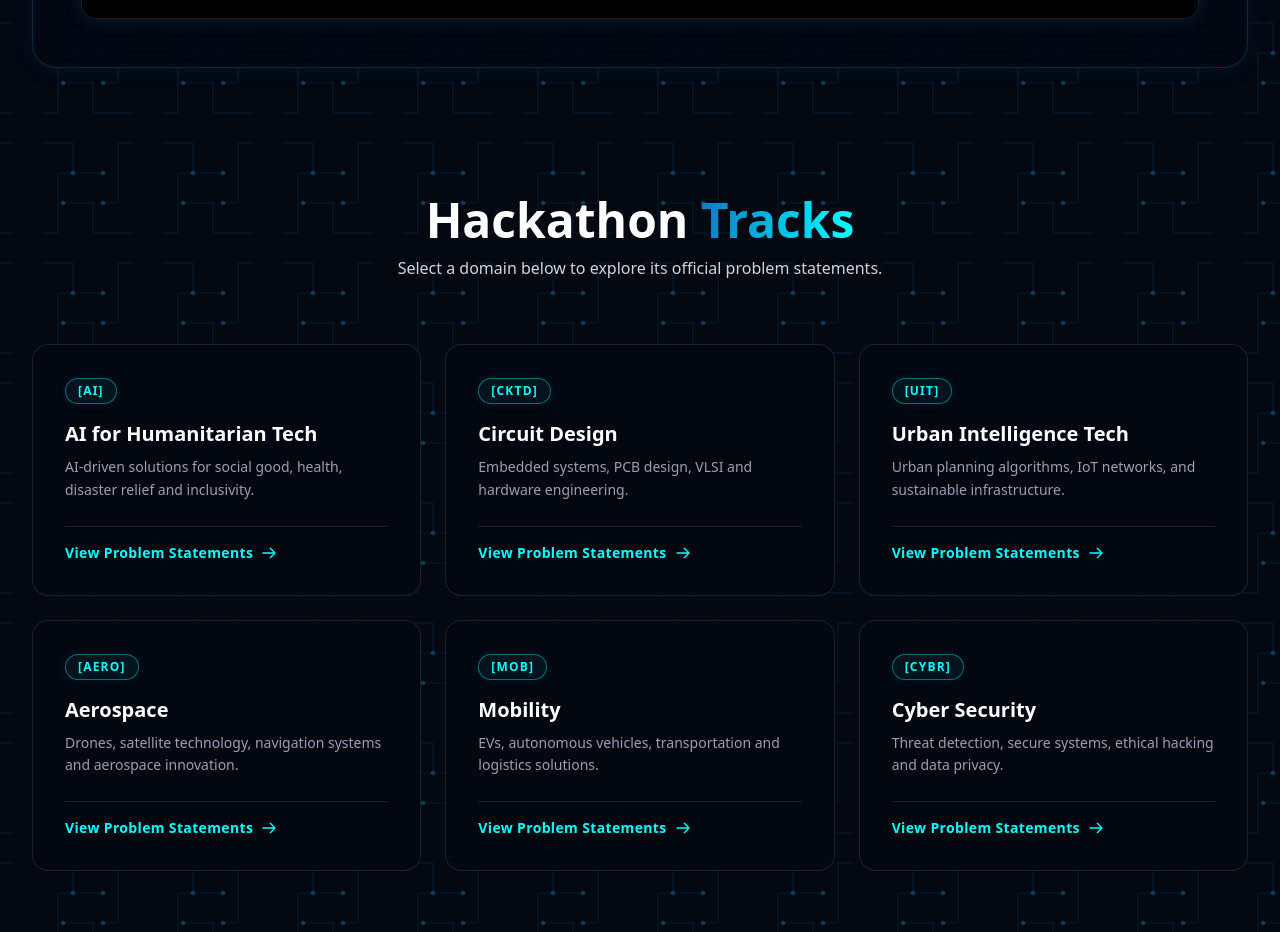
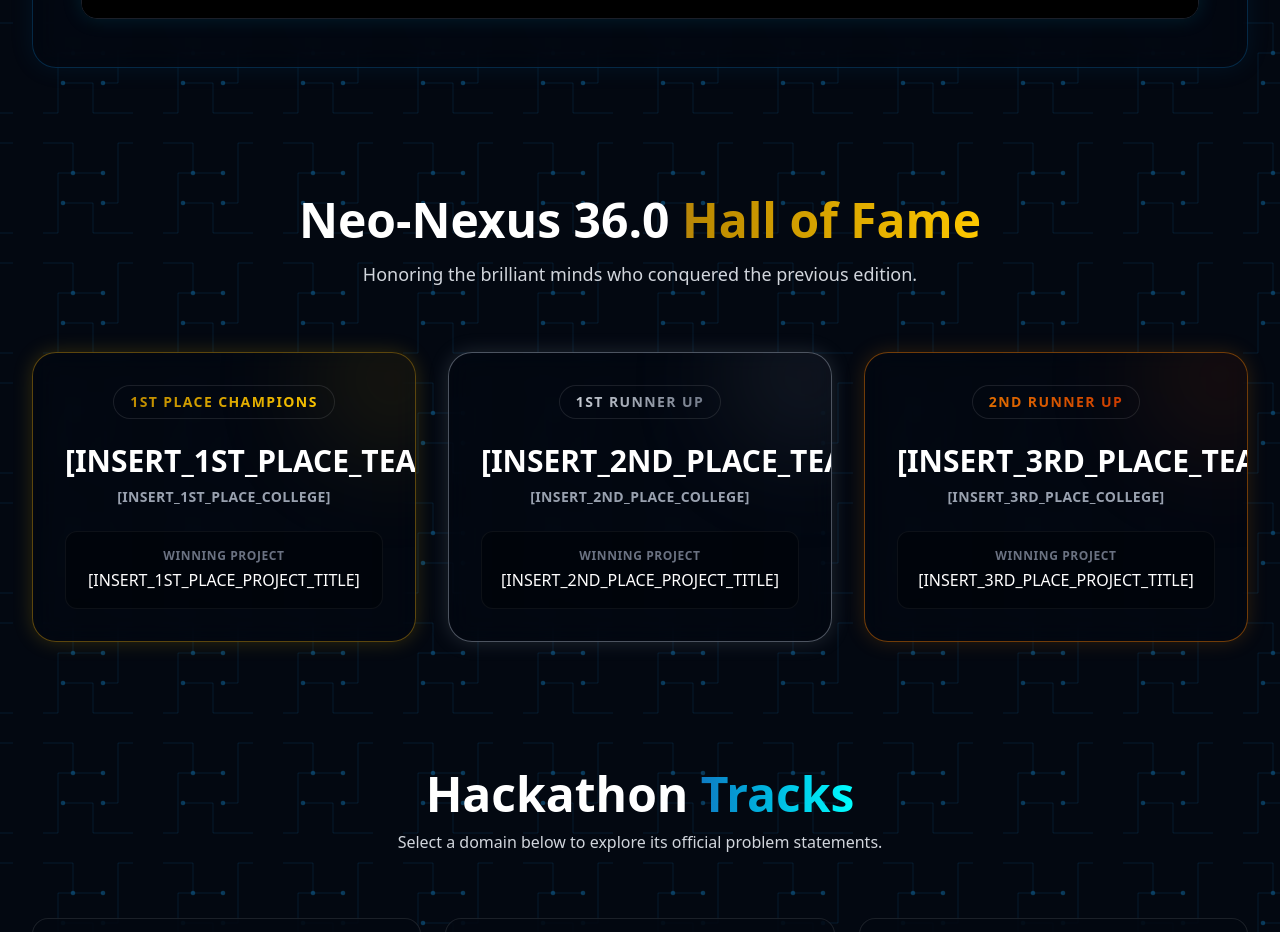
Before and after one commit to Sharanx77/neo-nexus-36.1, a Next.js app: page / in a window 1280 px wide. Shown: the part 3260-4192 px from the top of the page. Built offline with nearby package versions, Linux system fonts and the light colour scheme; grey boxes are pictures that could not be loaded.

Commit message:
Update page.tsx

```diff
--- a/app/page.tsx
+++ b/app/page.tsx
@@ -17,7 +17,7 @@ export default function Home() {
       <main className="overflow-hidden"> {/* Added overflow-hidden to prevent horizontal scrolling issues */}
         <Hero />
         <About />
-        <winners/>
+        <Winners/>
         <Tracks />
         <Timeline />
         <Sponsors />
```
